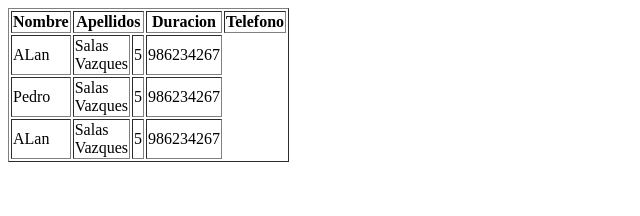
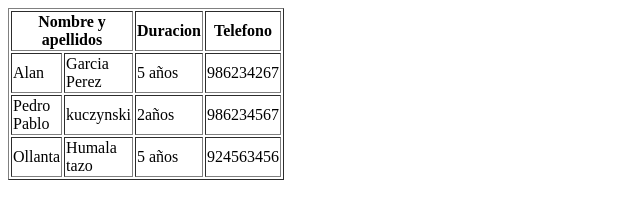
Before and after one commit to Gmelina-vaes/Codigo-froend-grupo7, a plain HTML site: page Semana1/dia3/tarea3.html in a window 1280 px wide. Shown: the whole page, without its empty margins (0-640 px from the left). Drawn offline with Linux system fonts and the light colour scheme.

Commit message:
tarea3 tablas

```diff
--- a/Semana1/dia3/tarea3.html
+++ b/Semana1/dia3/tarea3.html
@@ -7,28 +7,31 @@
     <title>Document</title>
 </head>
 <body>
-    <table  border ="1" style="width: 100px;">
+    <table  border ="1" style="width: 200px; height: auto;">
         <tr>
-          <th>Nombre</th>
-          <th colspan ="2">Apellidos</th>
+          <th colspan ="2" >Nombre y apellidos</th>
           <th>Duracion</th>
           <th>Telefono</th>
 
         </tr>
         <tr>
-            <td>ALan</td>
-            <td>Salas Vazques</td>
-            <td>5</td>
+            <td>Alan</td>
+            <td>Garcia  Perez</td>
+            <td>5 años</td>
             <td>986234267</td>
         </tr>
-        <tr> <td>Pedro</td>
-            <td>Salas Vazques</td>
-            <td>5</td>
-            <td>986234267</td></tr>
-        <tr> <td>ALan</td>
-            <td>Salas Vazques</td>
-            <td>5</td>
-            <td>986234267</td></tr>
+        <tr>
+            <td>Pedro Pablo</td>
+            <td>kuczynski</td>
+            <td>2años</td>
+            <td>986234567</td>
+        </tr>
+        <tr>
+            <td>Ollanta</td>
+            <td> Humala tazo</td>
+            <td>5 años </td>
+            <td> 924563456 </td>
+        </tr>
     </table>
 </body>
 </html>
```
